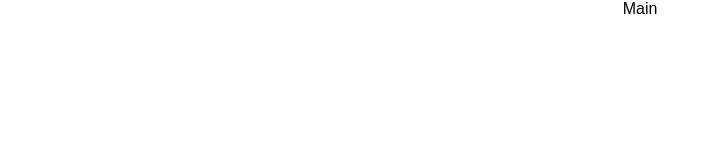
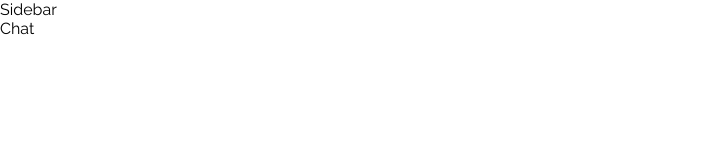
Before and after one commit to comptonla/chatarang, a React (Create React App) app: page / in a window 1280 px wide. Shown: the top 160 px of the page, without its empty margins (0-720 px from the left). Built offline with nearby package versions, Linux system fonts and the light colour scheme.

Commit message:
Add Raleway font

```diff
--- a/src/App.css
+++ b/src/App.css
@@ -1,28 +1,5 @@
-.App {
-  text-align: center;
+@import url('https://fonts.googleapis.com/css?family=Raleway:400,700');
+
+body {
+  font-family: 'Raleway', sans-serif;
 }
-
-.App-logo {
-  animation: App-logo-spin infinite 20s linear;
-  height: 80px;
-}
-
-.App-header {
-  background-color: #222;
-  height: 150px;
-  padding: 20px;
-  color: white;
-}
-
-.App-title {
-  font-size: 1.5em;
-}
-
-.App-intro {
-  font-size: large;
-}
-
-@keyframes App-logo-spin {
-  from { transform: rotate(0deg); }
-  to { transform: rotate(360deg); }
-}
--- /dev/null
+++ b/src/Chat.js
@@ -0,0 +1,13 @@
+import React, { Component } from 'react'
+
+class Chat extends Component {
+    render() {
+        return (
+            <div className="Chat">
+                Chat
+            </div>
+        )
+    }
+}
+
+export default Chat
--- a/src/Main.js
+++ b/src/Main.js
@@ -1,10 +1,14 @@
 import React, { Component } from 'react'
+
+import Sidebar from './Sidebar'
+import Chat from './Chat'
 
 class Main extends Component {
   render() {
     return (
       <div className="Main">
-        Main
+        <Sidebar />
+        <Chat />
       </div>
     )
   }
--- /dev/null
+++ b/src/Sidebar.js
@@ -0,0 +1,13 @@
+import React, { Component } from 'react'
+
+class Sidebar extends Component {
+    render() {
+        return (
+            <div className="Sidebar">
+                Sidebar
+            </div>
+        )
+    }
+}
+
+export default Sidebar
```
